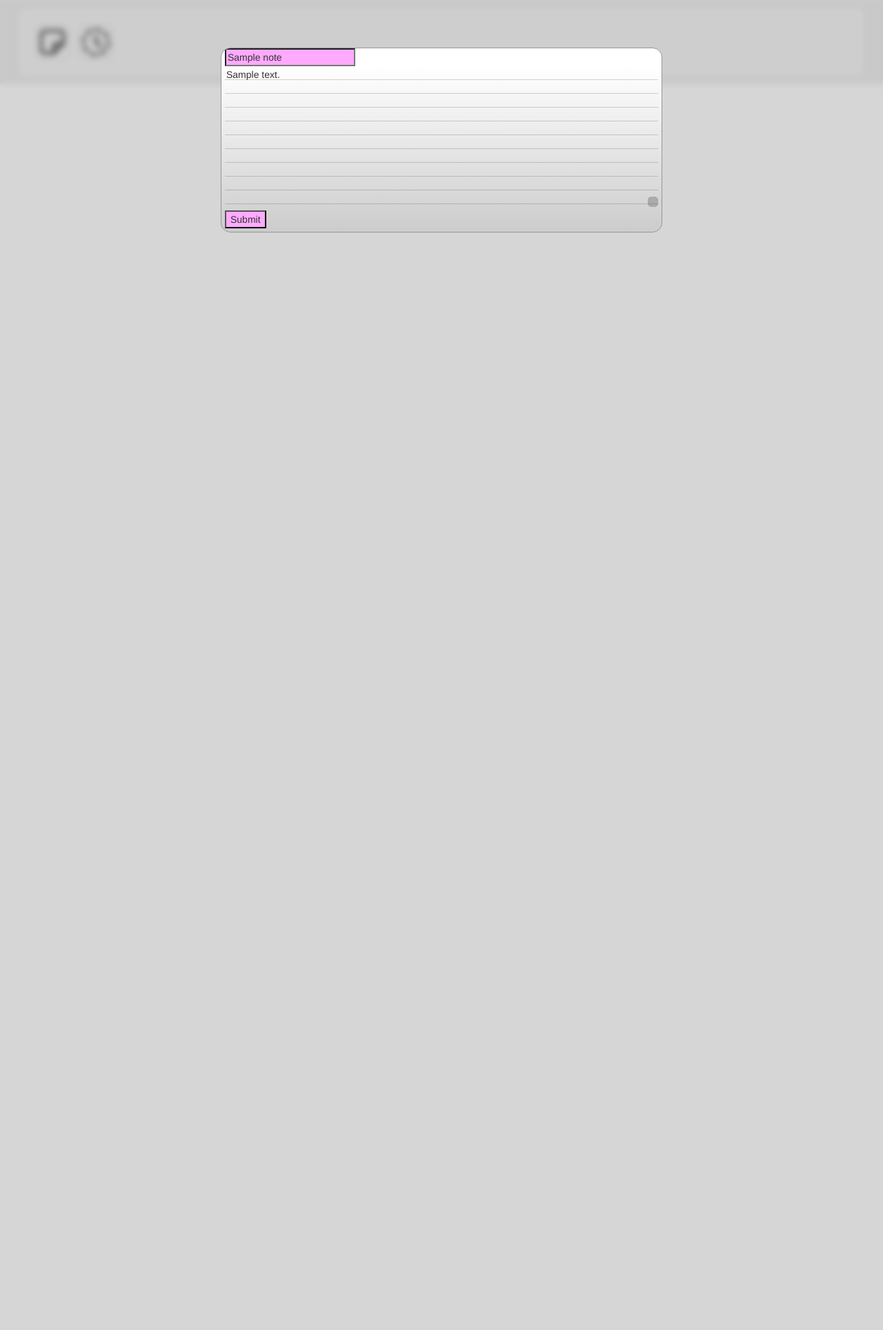
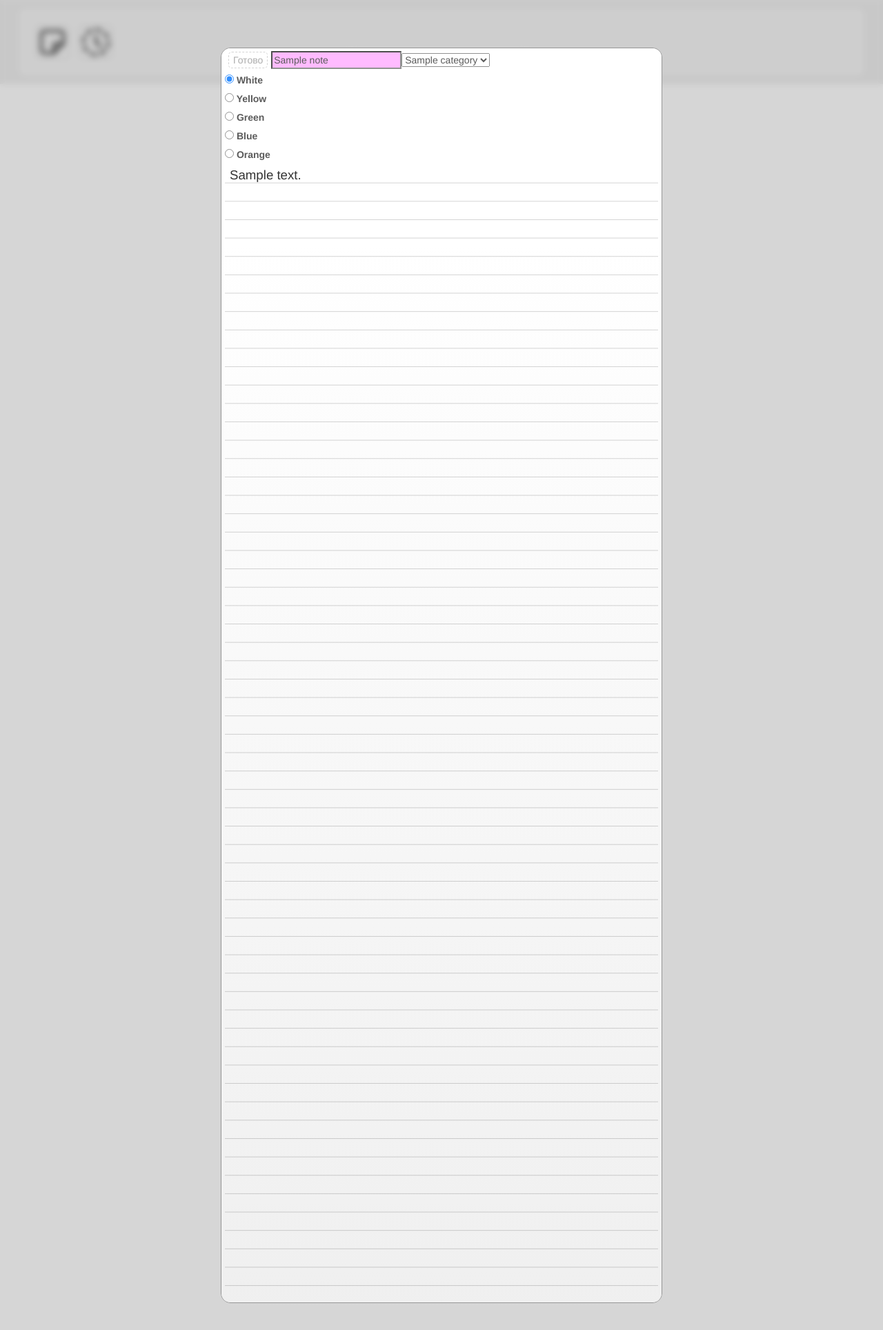
Before and after one commit to mddyy/DjangoNotesBoard, a Django app: page /note/1/ in a window 1280 px wide. Shown: the part 61-1989 px from the top of the page at 69% size. Run offline with Django 4.2, Linux system fonts and the light colour scheme; a user stored in the database is signed in; tables that the repository leaves empty hold one stand-in row (values such as "Sample post"); some libraries are stand-ins or nearby versions.

Commit message:
рабочий, но кривой редактор заметки

```diff
--- a/notes/notesapp/static/css/styles.css
+++ b/notes/notesapp/static/css/styles.css
@@ -57,7 +57,6 @@ a:hover {
     margin: 5px;
     white-space: pre-wrap;
     word-break: break-all;
-    scrollbar-width: thin;
 }
 
 .note > p {
@@ -81,14 +80,7 @@ a:hover {
 }
 
 .note::-webkit-scrollbar {
-  width: 4px;
-}
-
-.note::-webkit-scrollbar-thumb {
-  border: 1px solid rgba(0, 0, 0, 0);
-  background-clip: content-box;
-  border-radius: 2px;
-  background-color: #5555;
+  display: none;
 }
 
 .note_header {
@@ -177,62 +169,66 @@ a:hover {
 }
 
 .form {
-    --bg-color: #fff;
+    --bg-color: rgb(0,255,9);
+    scrollbar-gutter: stable;
     position: fixed;
     top: 5%;
     left: 25%;
     width: 50%;
+    height: 70%;
     border-radius: 1em;
     border: 1px solid rgb(150,150,150);
     background:
-        linear-gradient(rgba(255,255,255,.2) 10%, rgba(1,1,1,.2) 100%)
+        linear-gradient(rgba(255,255,255,.2) 10%, rgba(1,1,1,.1) 100%)
         var(--bg-color)
         no-repeat;
+    background-attachment: local, local;
     padding: 5px;
     padding-top: 0;
-    overflow-y: hidden;
     z-index: 1;
+    overflow-y: auto;
 }
 
 input {
     background-color: #faf;
 }
 
+.textbox {
+    height: 100lh;
+    background-color: none;
+    background-attachment: local;
+    font-size: 14pt;
+    background: linear-gradient(to bottom, transparent calc(1lh - 1px), #0005 1lh) top left / 100% 1lh;
+    overflow-y: hide;
+}
+
 textarea {
-    background-color: none;
+    height: 100lh;
+    width: 100%;
+    margin-left: 5px;
+    margin-right: 5px;
+    background: none;
     outline: none;
 	-moz-appearance: none;
 	border: none;
-	background: linear-gradient(to bottom, transparent calc(1lh - 1px), #0005 1lh) top left / 100% 1lh;
-	resize: vertical;
-    width: 100%;
-    max-height: 75vh;
-    min-height: 100px;
+	resize: none;
+
 }
 
+.form::-webkit-scrollbar {
+   display: none;
+ }
+
 textarea::-webkit-scrollbar {
-    width: 17px;
-}
+   display: none;
+ }
 
-textarea::-webkit-scrollbar-thumb {
-    border: 7px solid rgba(0, 0, 0, 0);
-    background-clip: content-box;
-    border-radius: 2px;
-    background-color: #5555;
-}
+ .textbox::-webkit-scrollbar {
+   display: none;
+ }
 
-textarea::-webkit-resizer {
-    background-image:
-    border: 1px solid rgba(0, 0, 0, 0);
-    background-clip: content-box;
-    border-radius: 5px;
-    background-color: #5555;
-}
-
-textarea::-webkit-scrollbar-corner {
-    background-image:
-    border: 1px solid rgba(0, 0, 0, 0);
-    background-clip: content-box;
-    border-radius: 5px;
-    background-color: #5555;
-}
+ .color-radio {
+    --bg-color: #fff;
+    background-color: var(--bg-color);
+    label: none;
+ }
--- a/notes/notesapp/templates/notesapp/edit.html
+++ b/notes/notesapp/templates/notesapp/edit.html
@@ -41,9 +41,21 @@
     <div class="form" style="--bg-color: {{ note_color }};">
         <form action="" method="post">
         {% csrf_token %}
-            {{ form.title }}
-            {{ form.text }}
-        <input type="submit" value="Submit" />
+
+            <div class="note_header" style="--bg-color: {{form.color.value}};">
+                <input type="submit" class="button-img" value="Готово">
+                {{ form.title }}
+                {{ form.category }}
+                {% for radio in form.color %}
+                    <div class="color-radio" style="--bg-color: {{radio.value}};">
+                        {{ radio }}
+                    </div>
+                {% endfor %}
+                </div>
+            <div class="textbox" rows="100">
+                {{ form.text }}
+            </div>
+
         </form>
     </div>
 </div>
--- a/notes/notesapp/views.py
+++ b/notes/notesapp/views.py
@@ -78,7 +78,7 @@ class NoteForm(LoginRequiredMixin, forms.ModelForm, View):
         model = Note
         fields = ('title', 'text', 'category', 'color')
         widgets = {
-            #"text": forms.Textarea(attrs={"background-color": Note.COLOR_CHOICES[1]}),
+            "color": forms.RadioSelect(attrs={"background-color": Note.COLOR_CHOICES[1]}),
         }
         labels = {
             "title": "",
```
